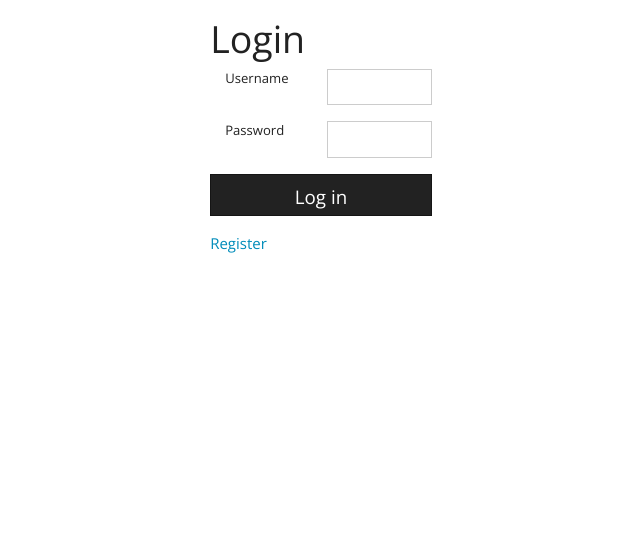
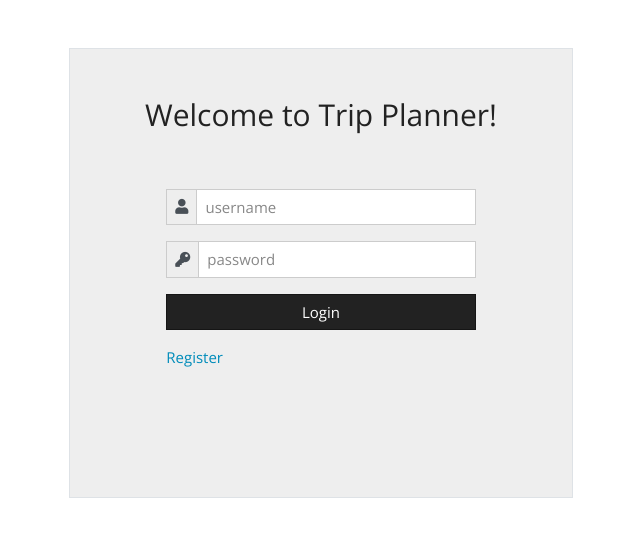
Before and after one commit to tomleegough/holiday, a Flask app: page /auth/login in a window 1280 px wide. Shown: the part 55-592 px from the top of the page, without its empty margins (319-959 px from the left). Run offline with Flask 2, Linux system fonts and the light colour scheme; some libraries are stand-ins or nearby versions.

Commit message:
Restyled register and login pages

```diff
--- a/holiday/templates/auth/login.html
+++ b/holiday/templates/auth/login.html
@@ -4,29 +4,78 @@
 {% endblock %}
 
 {% block content %}
-    <div class="container col-sm-12 mt-3 col-lg-6 mx-auto">
-        <h1>Login</h1>
+<!--    <div class="container col-sm-12 mt-3 col-lg-6 mx-auto">-->
+<!--        <h1>Login</h1>-->
 
-        <div class="container mx-auto">
-            <form method="post">
-                <div class="form-group row">
-                    <label for="username" class="form-label col">Username</label>
-                    <input name="username" id="username" class="form-control col" required>
+<!--        <div class="container mx-auto">-->
+<!--            <form method="post">-->
+<!--                <div class="form-group row">-->
+<!--                    <label for="username" class="form-label col">Username</label>-->
+<!--                    <input name="username" id="username" class="form-control col" required>-->
+<!--                </div>-->
+
+<!--                <div class="form-group row">-->
+<!--                    <label for="password" class="form-label col">Password</label>-->
+<!--                    <input type="password" name="password" id="password" class="form-control col" required>-->
+<!--                </div>-->
+
+<!--                <div class="form-group row">-->
+<!--                    <button type="submit" class="btn btn-primary btn-lg form-control">Log in</button>-->
+<!--                </div>-->
+<!--            </form>-->
+<!--        </div>-->
+
+<!--        <div class="">-->
+<!--            <a href="{{ url_for('auth.register') }}">Register</a>-->
+<!--        </div>-->
+<!--    </div>-->
+        <div class="p-5 mx-auto border mt-5 bg-light">
+            <h2 class="text-center">Welcome to Trip Planner!</h2>
+
+            <form method="post" class="p-md-5 mx-auto">
+
+                <div class="form-group">
+                    <div class="input-group">
+                        <div class="input-group-prepend">
+                            <span class="input-group-text"><i id="user-icon" class="fas fa-user"></i></span>
+                        </div>
+                        <input name="username" id="username" class="form-control" placeholder="username" aria-describedby="user-icon" required>
+                    </div>
                 </div>
 
-                <div class="form-group row">
-                    <label for="password" class="form-label col">Password</label>
-                    <input type="password" name="password" id="password" class="form-control col" required>
+                <div class="form-group">
+                    <div class="input-group">
+                        <div class="input-group-prepend">
+                            <span class="input-group-text">
+                                <i class="fas fa-key"></i>
+                            </span>
+                        </div>
+
+                        <input type="password" name="password" id="password" class="form-control" placeholder="password" required>
+                    </div>
                 </div>
 
+                <div class="form-group">
+                    <div class="mx-auto">
+                        <button type="submit" class="btn btn-block btn-primary">Login</button>
+                    </div>
+                </div>
+
+                <div>
+                    <a href=" {{ url_for('auth.register') }} ">Register</a>
+                </div>
+
+                {% if error != '' %}
                 <div class="form-group row">
-                    <button type="submit" class="btn btn-primary btn-lg form-control">Log in</button>
+                    <div class="col mx-auto">
+                        <p><strong>{{ error }}</strong></p>
+                    </div>
                 </div>
+                {% endif %}
+
             </form>
+
         </div>
 
-        <div class="">
-            <a href="{{ url_for('auth.register') }}">Register</a>
-        </div>
-    </div>
+
 {% endblock %}
```
Also changed, not shown: holiday/templates/auth/register.html (+35 -13 lines).
